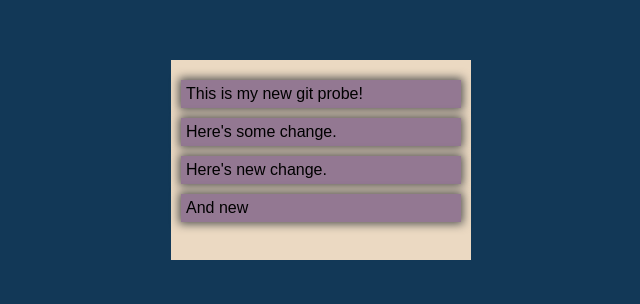
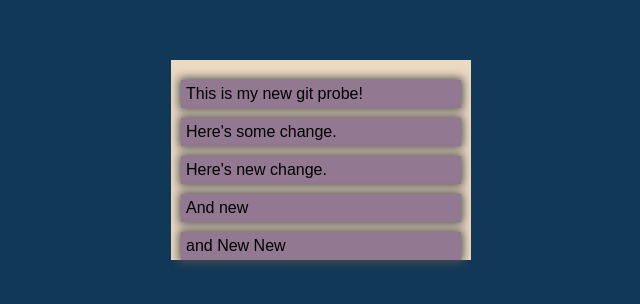
Before and after one commit to CheloveckSergey/MyFirstRepository, a plain HTML site: page index.html in a window 1280 px wide. Shown: the part 240-544 px from the top of the page, without its empty margins (319-959 px from the left). Drawn offline with Linux system fonts and the light colour scheme.

Commit message:
and new new

```diff
--- a/index.html
+++ b/index.html
@@ -14,6 +14,7 @@
       <p>Here's some change.</p>
       <p>Here's new change.</p>
       <p>And new</p>
+      <p>and New New</p>
     </div>
   </div>
 </body>
```
